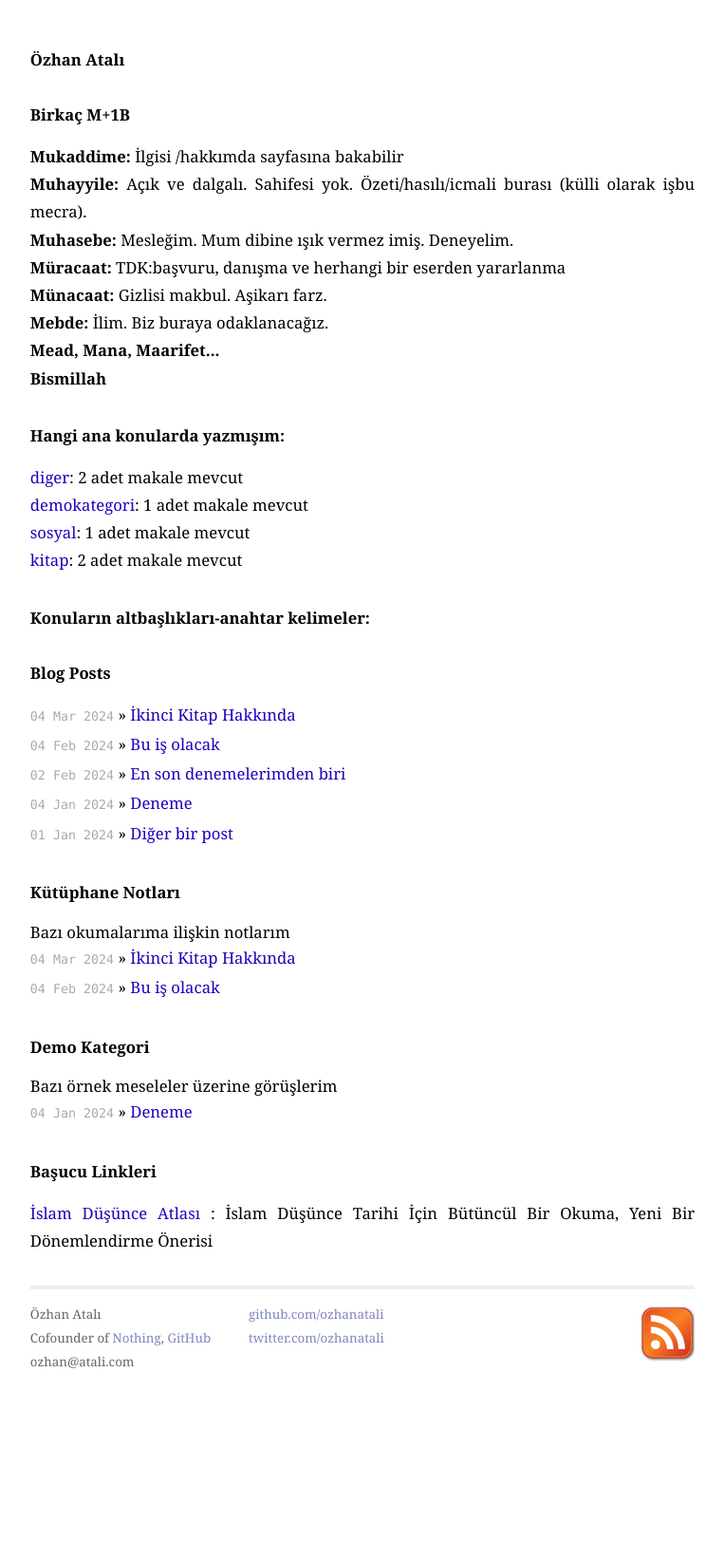
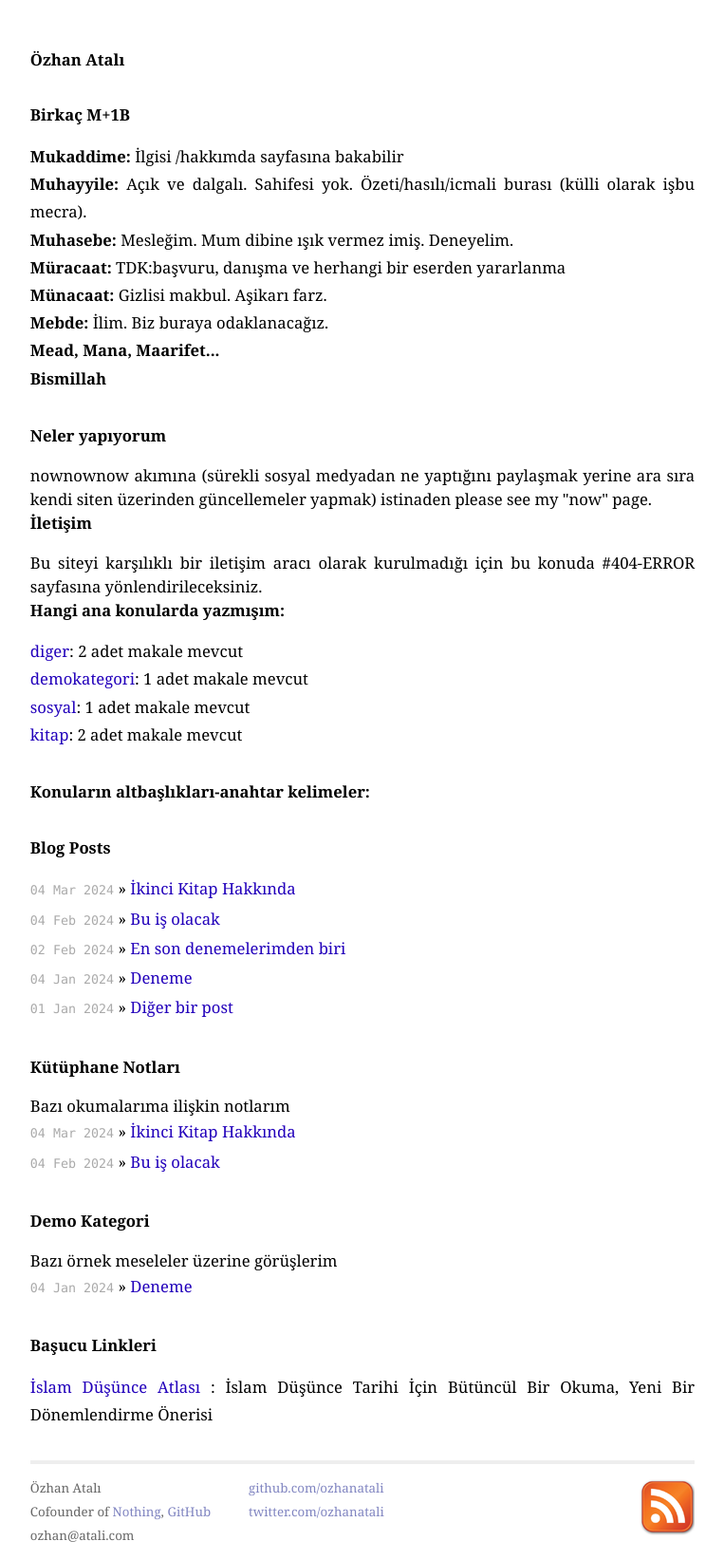
Before and after one commit to ozhanatali/ozhanatali.github.io, a Jekyll site: the page built from index.html, in a window 1280 px wide. Shown: the whole page at 95% size, without its empty margins (258-1021 px from the left). Built offline with Jekyll 4.4.1, drawn with Linux system fonts in a browser that asks for light colours; before the commit the page ends 1460 px from its top, so only the background shows below that.

Commit message:
Update index.html

```diff
--- a/index.html
+++ b/index.html
@@ -26,6 +26,15 @@ title: Özhan Atalı
       <li><b>Bismillah</b></li>
    </ul>
 
+<! –– now  ––>
+
+<h1>Neler yapıyorum</h1>
+   nownownow akımına (sürekli sosyal medyadan ne yaptığını paylaşmak yerine ara sıra kendi siten üzerinden güncellemeler yapmak) istinaden please see my "now" page.
+
+
+<h1>İletişim</h1>
+   Bu siteyi karşılıklı bir iletişim aracı olarak kurulmadığı için bu
+   konuda #404-ERROR sayfasına yönlendirileceksiniz.
 
 <! –– tüm kategoriler  ––>
 
```
